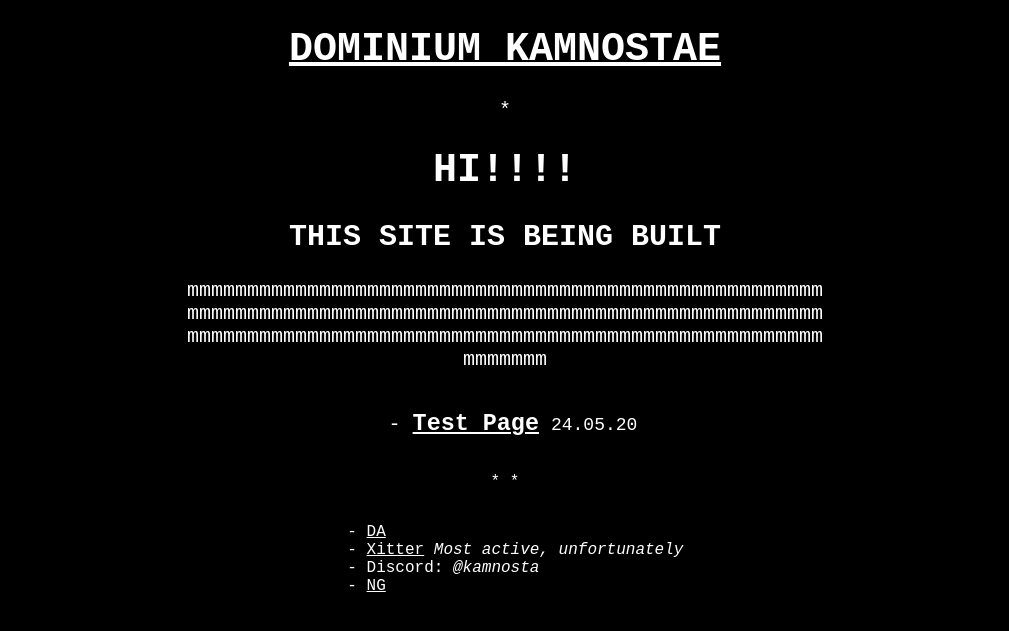
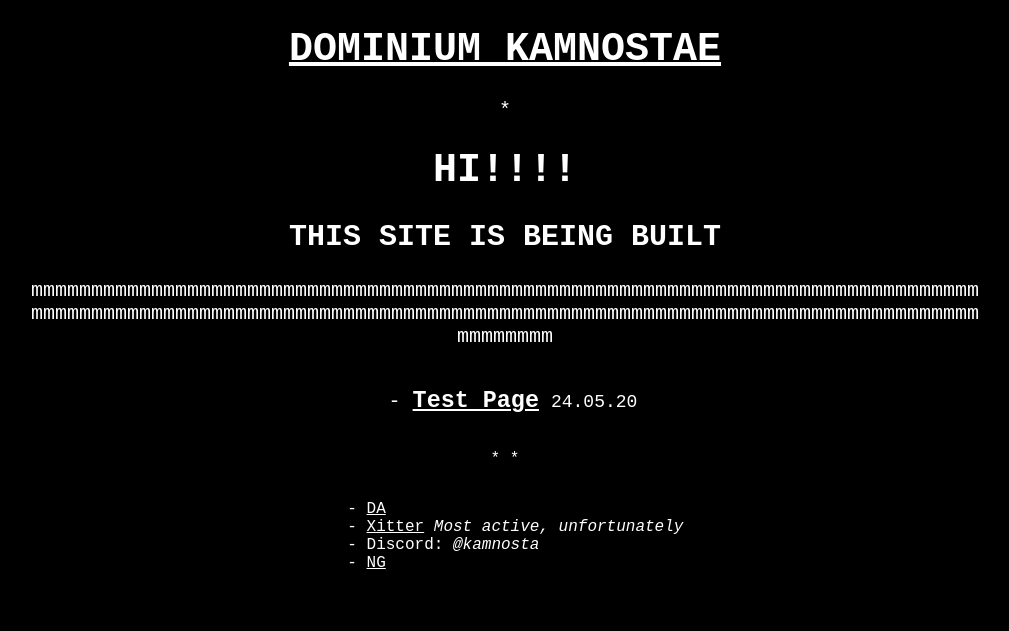
Before and after one commit to kamnosta/testproj, a Jekyll site: the page built from index.markdown, in a window 1280 px wide. Shown: the top 631 px of the page, without its empty margins (135-1144 px from the left). Built offline with Jekyll 4.4.1, drawn with Linux system fonts in a browser that asks for light colours.

Commit message:
font-size at 100%

```diff
--- a/_layouts/base.html
+++ b/_layouts/base.html
@@ -26,7 +26,7 @@
 				color: white;
 				font-family: "Courier New", Courier, sans-serif;
 
-				font-size: 125%;
+				font-size: 100%;
 
 				overflow-wrap: break-word;
 
@@ -36,7 +36,11 @@
 				margin: 0 auto;
 
 				max-width: 32em;
-				@media (min-width: 1440px) {
+				@media (64em < width) {
+					max-width: 48em;
+					font-size: 125%;
+				}
+				@media (96em < width) { /* fall through */
 					max-width: 64em;
 				}
 			}
```
